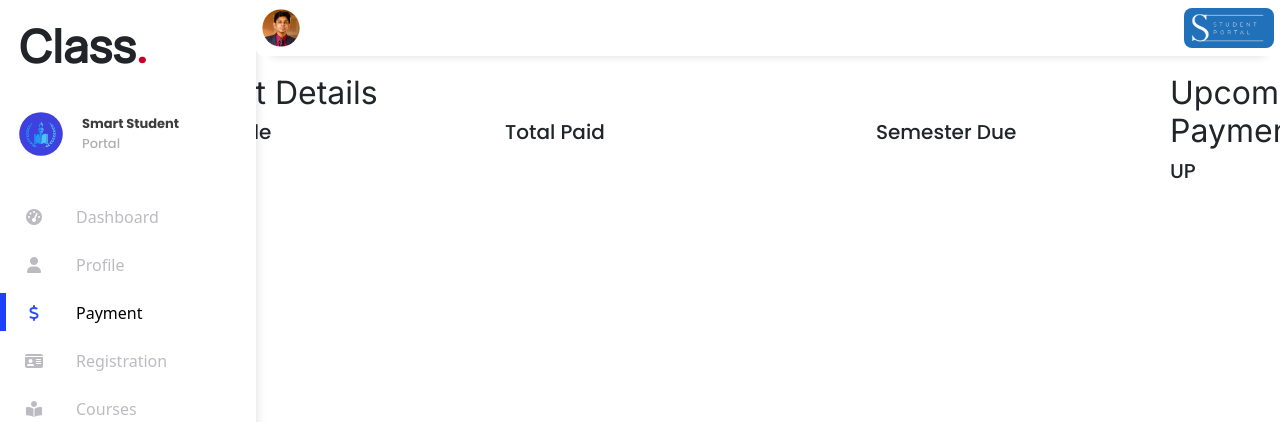
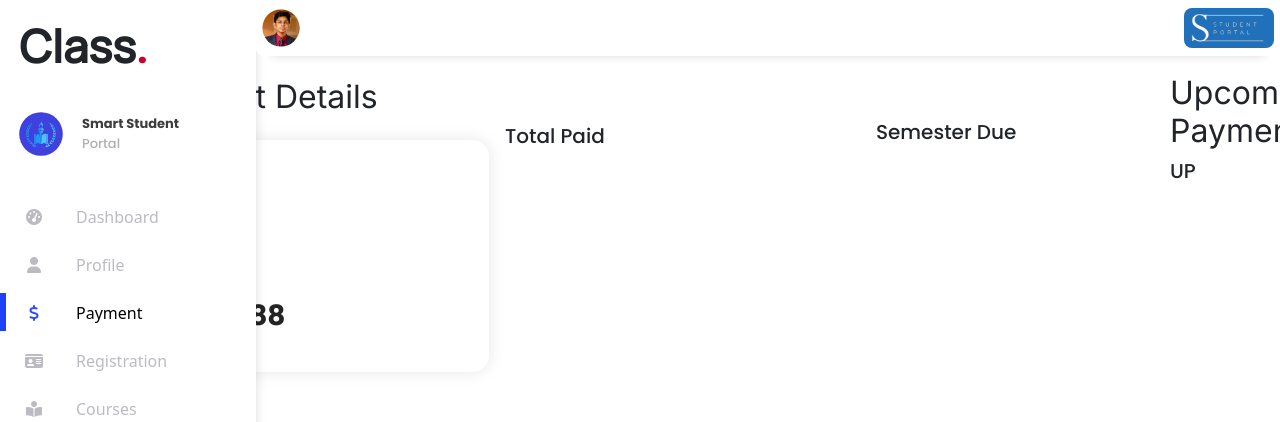
Before and after one commit to ReNayeem/smart-student-portal, a React (Create React App) app: page /payment in a window 1280 px wide. Shown: the top 422 px of the page. Built offline with nearby package versions, Linux system fonts and the light colour scheme.

Commit message:
design ongoing

```diff
--- a/src/components/Payment/Payment.css
+++ b/src/components/Payment/Payment.css
@@ -1,3 +1,32 @@
+@import url('https://fonts.googleapis.com/css2?family=Inter&family=Manrope:wght@400;500&family=Poppins:wght@300;400;500;600;700&family=Roboto:wght@700&display=swap');
+
+:root {
+    --header-height: 40px;
+    --nav-width: 256px;
+    --first-color: #fff;
+    --active-side-color: #1d40fb;
+    --active-side-color-3: #1d3efbec;
+    --first-color-alt: #0d0906;
+    --white-color: #fff;
+    --active-side-color-2: #003087;
+    --button-color: #2070ba;
+    --text-color: #006dd3;
+    --icon-color: #3f5fca;
+    --non-active-color: #bcbbc1;
+    --fade-color: #bcbcbc;
+    --fade-color-2: #f4f4f4;
+    --fade-color-3: #acacac;
+    --more-fade-color: #e6e6e6;
+    --on-active-color: #0d0906;
+    --gradient-background: linear-gradient(223deg, rgba(0, 40, 179, 1) 35%, rgba(4, 22, 192, 1) 100%);
+    --not-black: rgb(36, 36, 36);
+    --section-head-color: #5b626b;
+    --poppins: 'Poppins', sans-serif;
+    --roboto: 'Roboto', sans-serif;
+    --inter: 'Inter', sans-serif;
+    --manrope: 'Manrope', sans-serif;
+}
+
 .payment {
     margin-bottom: 2.2rem;
     /* min-height: calc(100vh - 56px - 18px - 16px - 16px - 16px); */
@@ -14,6 +43,38 @@
 .payment-first-first-section {
     margin-right: 1rem;
     width: 355px;
+    background-color: white;
+    box-shadow: rgba(17, 17, 26, 0.1) 0px 0px 16px;
+    padding: 2rem;
+    border-radius: 1rem;
+    margin-top: 1rem;
+    font-family: var(--poppins);
+    transition: 1s all ease;
+}
+
+.payment-first-first-section:hover {
+    background: rgb(57, 89, 201);
+}
+
+.payment-first-first-section i {
+    color: var(--icon-color);
+    background-color: var(--fade-color-2);
+    padding: 1.2rem;
+    font-size: 27px;
+    margin-top: .3rem;
+    border-radius: 50%;
+}
+
+.payment-first-first-section h5 {
+    margin-top: 1.1rem;
+    color: var(--fade-color-3);
+    font-weight: 600;
+}
+
+.payment-first-first-section h3 {
+    margin-top: .9rem;
+    font-weight: 700;
+    color: var(--not-black);
 }
 
 .payment-first-second-section {
--- a/src/components/Payment/Payment.js
+++ b/src/components/Payment/Payment.js
@@ -8,10 +8,12 @@ const Payment = () => {
                 <div className='custom-width'>
                     <div className='payment-details d-flex'>
                         <div>
-                            <h2>Payment Details</h2>
+                            <h2 className='mt-1'>Payment Details</h2>
                             <div className='d-flex'>
                                 <div className='payment-first-first-section'>
-                                    <h5>Total Payable</h5>
+                                    <i class="fa-solid fa-wallet"></i>
+                                    <h5>Payable</h5>
+                                    <h3>৳888888</h3>
                                 </div>
                                 <div className='payment-first-second-section'>
                                     <h5>Total Paid</h5>
```
